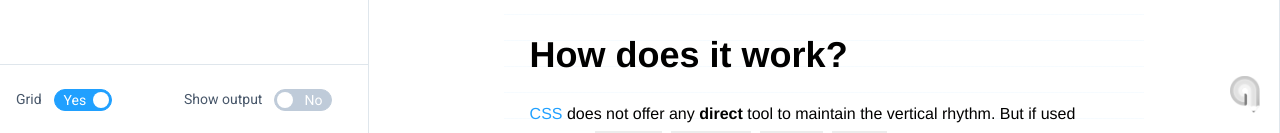
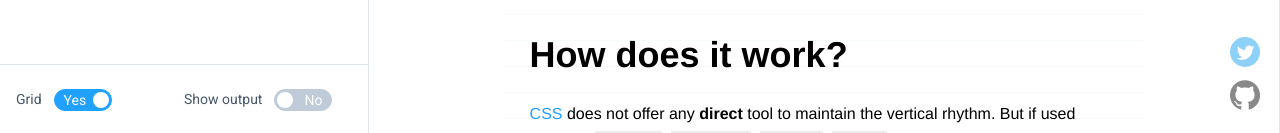
Before and after one commit to oleq/syncope, a plain HTML site: page index.html in a window 1280 px wide. Shown: the part 667-800 px from the top of the page. Drawn offline with Linux system fonts and the light colour scheme.

Commit message:
Improvements to social buttons.

```diff
--- a/css/styles.css
+++ b/css/styles.css
@@ -178,14 +178,25 @@ strong {
 
 /* -- MISC ---------------------------------------------------- */
 
-.logo {
+.social {
 	position: fixed;
 	right: 20px;
 	bottom: 20px;
-	width: 30px;
+}
+
+.social a {
+	display: block;
 	opacity: .5;
 }
 
-.logo:hover {
+.social a + a {
+	margin-top: 10px;
+}
+
+.social a:hover {
 	opacity: 1;
 }
+
+.social a img {
+	width: 30px;
+}
--- a/index.html
+++ b/index.html
@@ -175,7 +175,12 @@
 				<pre><code v-html="output"></code></pre>
 			</div>
 		</div>
-		<a href="http://nowodzinski.pl"><img class="logo" src="img/logo.png" alt="Nowodzinski.pl" /></a>
+		<footer>
+			<nav class="social">
+				<a href="https://twitter.com/share?url=http%3A%2F%2Fnowodzinski.pl%2Fsyncope&text=Syncope%20%E2%80%93%20A%20vertical%20rhythm%20tool%20for%20developers%20and%20designers"><img src="img/twitter.svg" alt="Spread the news" /></a>
+				<a href="https://github.com/oleq/syncope"><img src="img/github.png" alt="Syncope on GitHub" /></a>
+			</nav>
+		</footer>
 		<style class="sandbox-styles" type="text/css"></style>
 	</body>
 </html>
```
Also changed, not shown: img/github.png (added), img/logo.png (deleted), img/twitter.svg (added).
